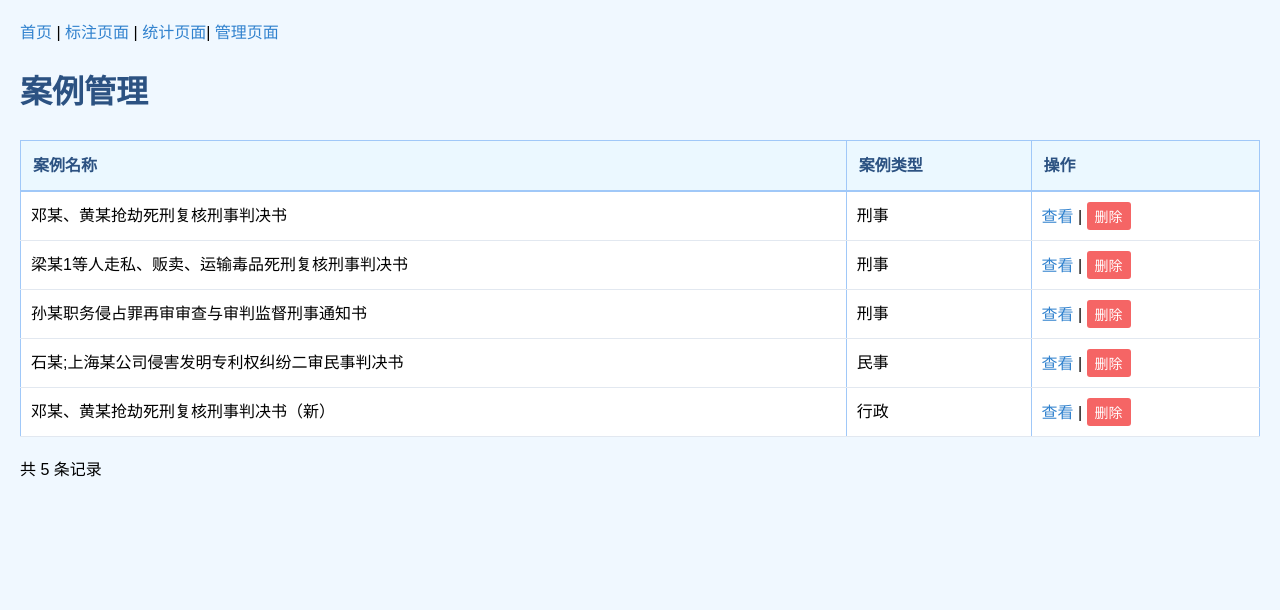
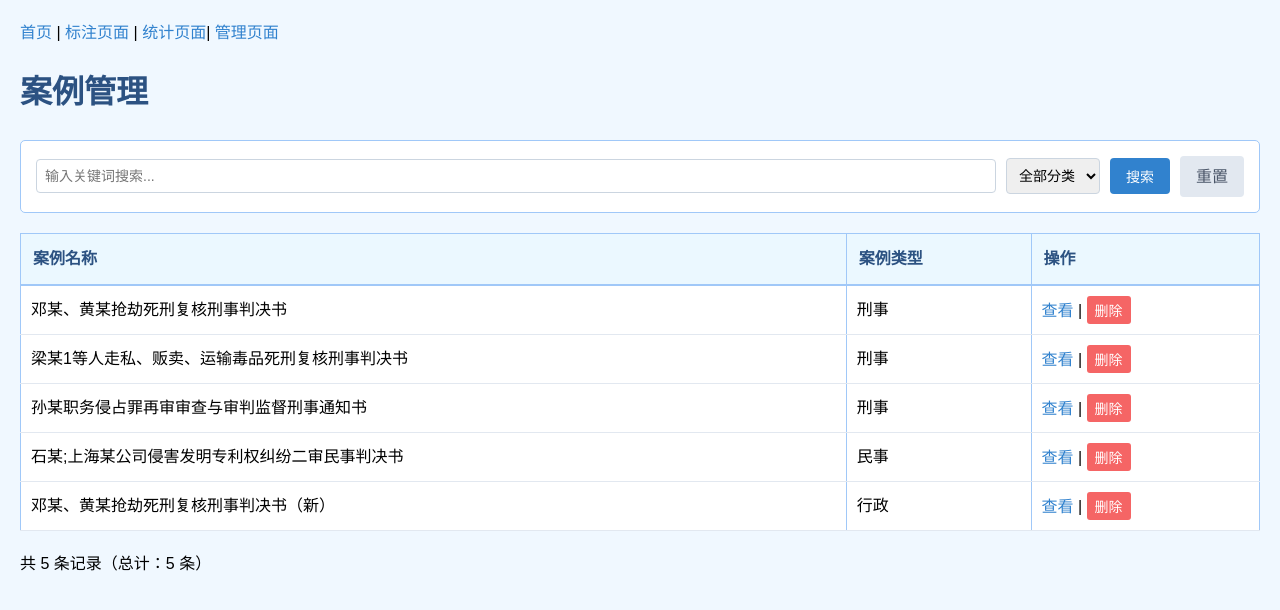
Before and after one commit to peinifuxi/creativity, a Flask app: page /manage in a window 1280 px wide. Shown: the top 610 px of the page. Run offline with Flask 3, Linux system fonts and the light colour scheme; data comes from the database, SQL or seed files in the repository; both versions use the stored data as it was after the commit.

Commit message:
搜索|高亮

```diff
--- a/app/manage.py
+++ b/app/manage.py
@@ -1,13 +1,50 @@
-from flask import Blueprint, render_template,redirect, request
-from .database import Case,db
+from flask import Blueprint, render_template, redirect, request
+from sqlalchemy import or_
+from .database import Case, db
 
 manage_bp = Blueprint('manage', __name__)
 
 @manage_bp.route('/manage')
 def manage():
-    cases = Case.query.all()
-    return render_template('manage.html', cases=cases)
+    # 1. 获取搜索参数
+    keyword = request.args.get('keyword', '').strip()
+    sort_type = request.args.get('sort', '').strip()
 
+    # 2. 基础查询
+    query = Case.query
+
+    # 3. 应用搜索条件
+    if keyword:
+        query = query.filter(
+            or_(
+                Case.name.contains(keyword),
+                Case.cause.contains(keyword),
+                Case.content.contains(keyword),
+                Case.summary.contains(keyword)
+            )
+        )
+
+    if sort_type:
+        query = query.filter(Case.sort == sort_type)
+
+    # 4. 排序（保持原有）
+    cases = query.all()
+
+    # 5. 获取所有分类用于下拉框
+    all_sorts = db.session.query(Case.sort).distinct().all()
+    all_sorts = [s[0] for s in all_sorts if s[0]]
+
+    # 6. 统计信息
+    total_count = Case.query.count()
+    filtered_count = len(cases)
+
+    return render_template('manage.html',
+                         cases=cases,
+                         keyword=keyword,
+                         selected_sort=sort_type,
+                         all_sorts=all_sorts,
+                         total_count=total_count,
+                         filtered_count=filtered_count)
 
 @manage_bp.route('/delete/<int:case_id>', methods=['POST'])
 def delete_case(case_id):
--- a/app/nlp/__init__.py
+++ b/app/nlp/__init__.py
@@ -19,7 +19,7 @@ class LegalDocumentAnalyzer:
             return None
 
         # 提取摘要
-        summary_result = self.summarizer.extract_summary(text)
+        summary_result = self.summarizer.extract_summary(text, num_sentences=10)
 
         # 提取关键词
         keyword_result = self.keyword_extractor.extract_keywords(text)
--- a/app/nlp/summarizer.py
+++ b/app/nlp/summarizer.py
@@ -31,7 +31,7 @@ class LegalSummarizer:
         sentences = re.split(r'[。！？；]', text)
         return [s.strip() for s in sentences if len(s.strip()) > 10]
 
-    def extract_summary(self, text: str, num_sentences: int = 5) -> Dict:
+    def extract_summary(self, text: str, num_sentences: int = 10) -> Dict:
         """提取摘要"""
         text = self._clean_text(text)
         if len(text) < 100:
--- a/app/templates/manage.html
+++ b/app/templates/manage.html
@@ -9,6 +9,44 @@
 
     <h1>案例管理</h1>
 
+    <!-- 新增：搜索表单 -->
+    <div style="margin: 20px 0; padding: 15px; background-color: white; border: 1px solid #a0c8f8; border-radius: 5px;">
+        <form method="GET" action="/manage" style="display: flex; gap: 10px; align-items: center;">
+            <input type="text"
+                   name="keyword"
+                   placeholder="输入关键词搜索..."
+                   style="flex: 1; padding: 8px; border: 1px solid #cbd5e0; border-radius: 4px;"
+                   value="{{ keyword or '' }}">
+
+            <select name="sort" style="padding: 8px; border: 1px solid #cbd5e0; border-radius: 4px;">
+                <option value="">全部分类</option>
+                {% for sort in all_sorts %}
+                    <option value="{{ sort }}" {% if selected_sort == sort %}selected{% endif %}>
+                        {{ sort }}
+                    </option>
+                {% endfor %}
+            </select>
+
+            <button type="submit"
+                    style="padding: 8px 16px; background-color: #3182ce; color: white; border: none; border-radius: 4px; cursor: pointer;">
+                搜索
+            </button>
+            <a href="/manage"
+               style="padding: 8px 16px; background-color: #e2e8f0; color: #4a5568; border-radius: 4px; text-decoration: none;">
+                重置
+            </a>
+        </form>
+
+        <!-- 新增：搜索统计 -->
+        {% if keyword or selected_sort %}
+        <div style="margin-top: 10px; color: #2c5282; font-size: 14px;">
+            搜索到 {{ filtered_count }} 条结果
+            {% if keyword %}| 关键词：<strong>"{{ keyword }}"</strong>{% endif %}
+            {% if selected_sort %}| 分类：<strong>{{ selected_sort }}</strong>{% endif %}
+        </div>
+        {% endif %}
+    </div>
+
     <table border="1">
         <tr>
             <th>案例名称</th>
@@ -17,7 +55,12 @@
         </tr>
         {% for case in cases %}
         <tr>
-            <td>{{ case.name }}</td>
+            <td>
+                {{ case.name }}
+                {% if keyword and keyword in case.name %}
+                <span style="color: #e53e3e; font-size: 12px; margin-left: 5px;">✓</span>
+                {% endif %}
+            </td>
             <td>{{ case.sort }}</td>
             <td>
                 <a href="/annotate?case_id={{ case.id }}">查看</a>
@@ -33,7 +76,7 @@
         {% endfor %}
     </table>
 
-    <p>共 {{ cases|length }} 条记录</p>
+    <p>共 {{ filtered_count }} 条记录（总计：{{ total_count }} 条）</p>
 </body>
 </html>
 <style>
@@ -95,4 +138,14 @@
     button:hover {
         background-color: #e53e3e;
     }
+
+    /* 新增：搜索按钮样式 */
+    input[type="text"], select {
+        font-size: 14px;
+    }
+
+    input[type="text"]:focus, select:focus {
+        outline: none;
+        border-color: #3182ce;
+    }
 </style>
```
Also changed, not shown: app/annotate.py (+29 -2 lines), app/templates/annotate.html (+8 -1 lines), instance/db.sqlite3.
